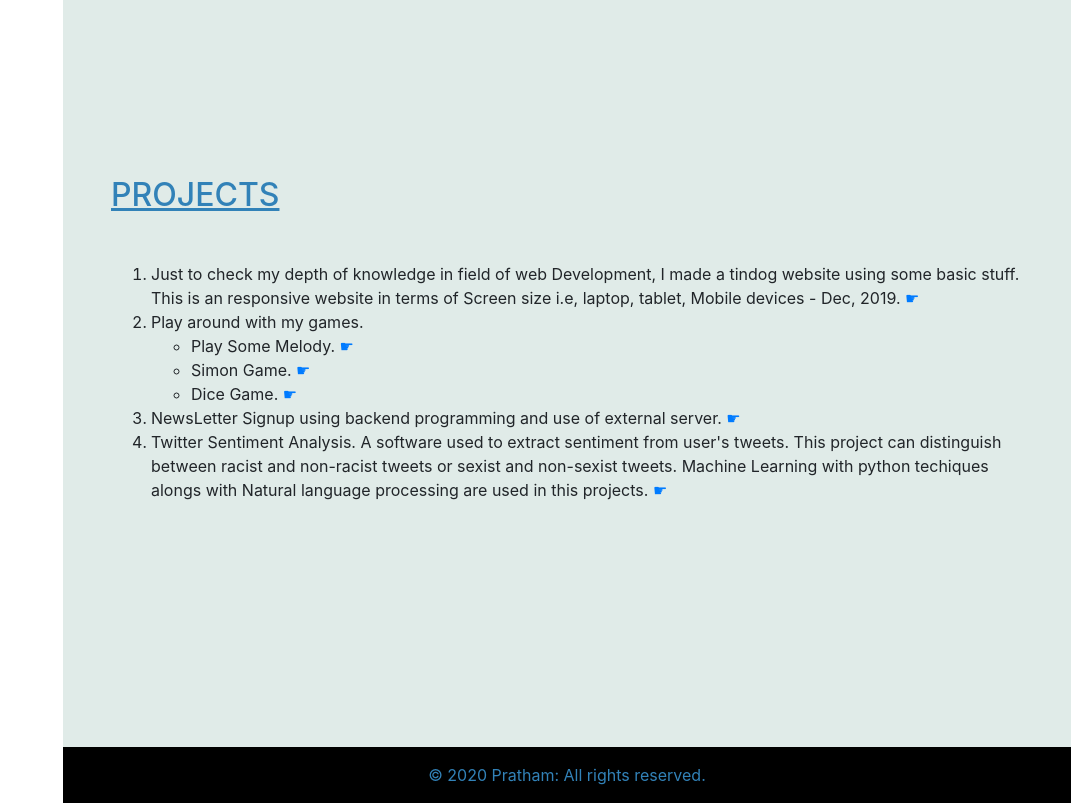
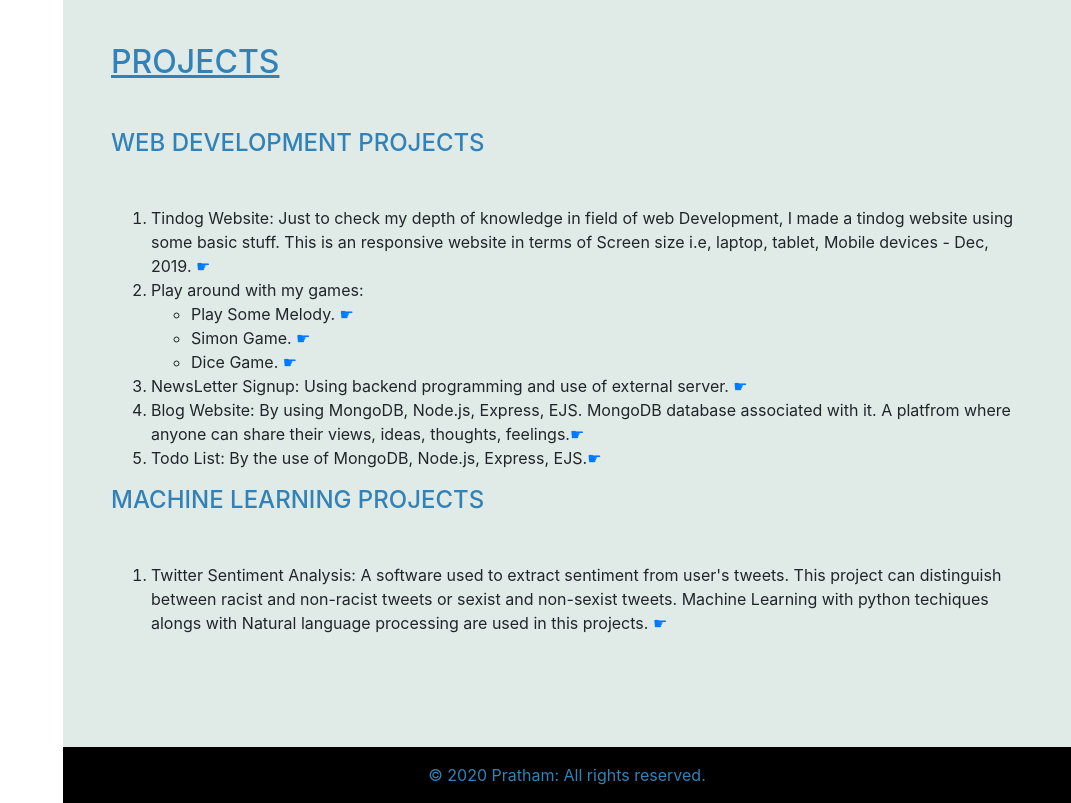
Before and after one commit to PrathamKumar14/my-Resume, a website with bundled scripts: page index.html in a window 1280 px wide. Shown: the part 4860-5663 px from the top of the page, without its empty margins (209-1280 px from the left). Built offline with nearby package versions, Linux system fonts and the light colour scheme; a web font is replaced by a local one.

Commit message:
Update Projects Section

```diff
--- a/index.html
+++ b/index.html
@@ -284,19 +284,28 @@
       <div class="w-100">
         <h2 class="mb-5"><u>Projects</u></h2>
 
+        <h4 class="mb-5">Web Development Projects</h4>
+
         <ol>
 
-          <li>Just to check my depth of knowledge in field of web Development, I made a tindog website using some basic stuff. This is an responsive website in terms of Screen size i.e, laptop, tablet, Mobile devices - Dec, 2019. <a href="https://prathamkumar14.github.io/tindog/">☛</a></li>
-          <li>Play around with my games.
+          <li>Tindog Website: Just to check my depth of knowledge in field of web Development, I made a tindog website using some basic stuff. This is an responsive website in terms of Screen size i.e, laptop, tablet, Mobile devices - Dec, 2019. <a href="https://prathamkumar14.github.io/tindog/">☛</a></li>
+          <li>Play around with my games:
              <ul>
                <li>Play Some Melody. <a href="https://prathamkumar14.github.io/Drum-Kit/">☛</a></li>
                <li>Simon Game. <a href="https://prathamkumar14.github.io/Simon-Game/">☛</a></li>
                <li>Dice Game. <a href="https://prathamkumar14.github.io/Dice-Game/">☛</a></li>
              </ul>
           </li>
-          <li>NewsLetter Signup using backend programming and use of external server. <a href="https://pacific-reef-71103.herokuapp.com/">☛</a></li>
-          <li>Twitter Sentiment Analysis. A software used to extract sentiment from user's tweets. This project can distinguish between racist and non-racist tweets or sexist and non-sexist tweets. Machine Learning with python techiques alongs with Natural language processing are used in this projects.  <a href="https://github.com/PrathamKumar14/SentimentAnalysis">☛</a></li>
+          <li>NewsLetter Signup: Using backend programming and use of external server. <a href="https://pacific-reef-71103.herokuapp.com/">☛</a></li>
+          <li>Blog Website: By using MongoDB, Node.js, Express, EJS. MongoDB database associated with it. A platfrom where anyone can share their views, ideas, thoughts, feelings.<a href="https://peaceful-journey-57785.herokuapp.com/">☛</a></li>
+          <li>Todo List: By the use of MongoDB, Node.js, Express, EJS.<a href="https://murmuring-sea-10813.herokuapp.com/">☛</a></li>
 
+        </ol>
+
+        <h4 class="mb-5">Machine Learning Projects</h4>
+
+        <ol>
+          <li>Twitter Sentiment Analysis: A software used to extract sentiment from user's tweets. This project can distinguish between racist and non-racist tweets or sexist and non-sexist tweets. Machine Learning with python techiques alongs with Natural language processing are used in this projects.  <a href="https://github.com/PrathamKumar14/SentimentAnalysis">☛</a></li>
         </ol>
 
       </div>
```
